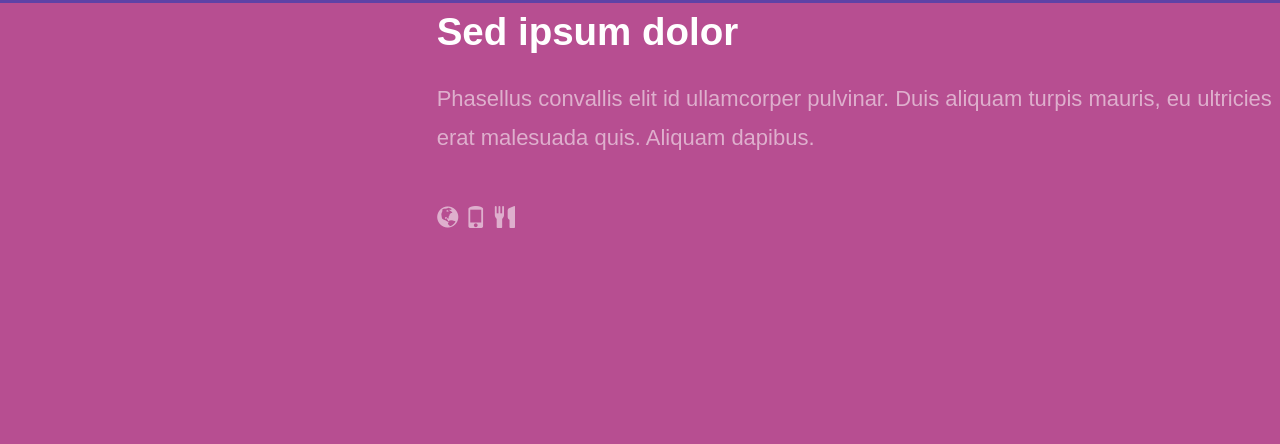
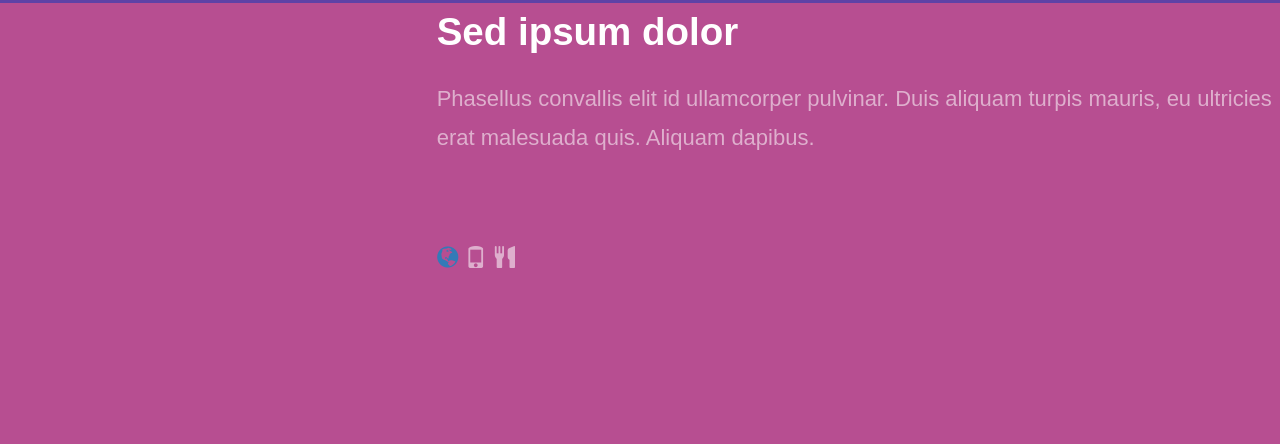
Before and after one commit to annatly2/moodfood, a plain HTML site: page index.html in a window 1280 px wide. Shown: the part 797-1241 px from the top of the page. Drawn offline with nearby package versions, Linux system fonts and the light colour scheme.

Commit message:
UI and Backend

```diff
--- a/assets/css/style.css
+++ b/assets/css/style.css
@@ -102,6 +102,7 @@ img {
 }
 
 a {
+	text-decoration: none;
 	padding: 0;
 	margin: 2em 0;
 }
--- a/assets/javascript/logic.js
+++ b/assets/javascript/logic.js
@@ -203,6 +203,7 @@ $(document).ready(function(){
                             $("#review").text(review);
                             $("#price").text(price);
                             $("#address").text(address);
+                            $("#map").attr("href", mapsLink)
 
                         });
                         answerSelected = true;
--- a/index.html
+++ b/index.html
@@ -53,7 +53,7 @@
                 <p id="price"></p>
                 <p id="address"></p>
                 <div class="symbols">
-                    <span class="glyphicon glyphicon-globe" aria-hidden="true"></span>
+                    <a id="map" target="_blank" class="glyphicon glyphicon-globe" aria-hidden="true" href=""></a>
                     <span class="glyphicon glyphicon-phone" aria-hidden="true"></span>
                     <span class="glyphicon glyphicon-cutlery" aria-hidden="true"></span>
                 </div>
```
